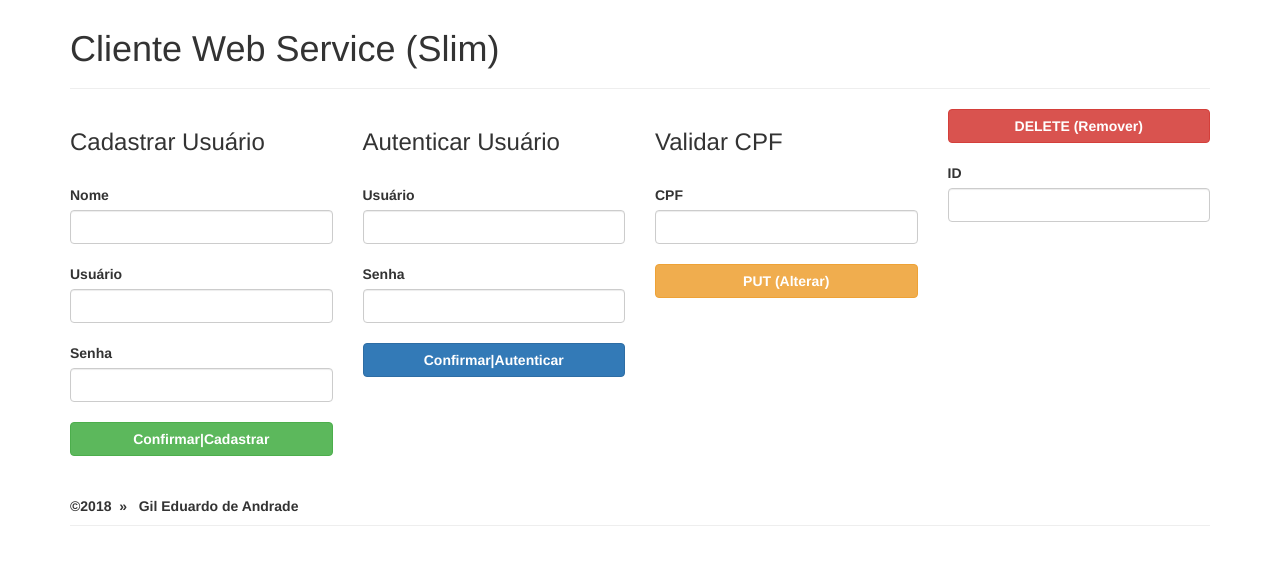
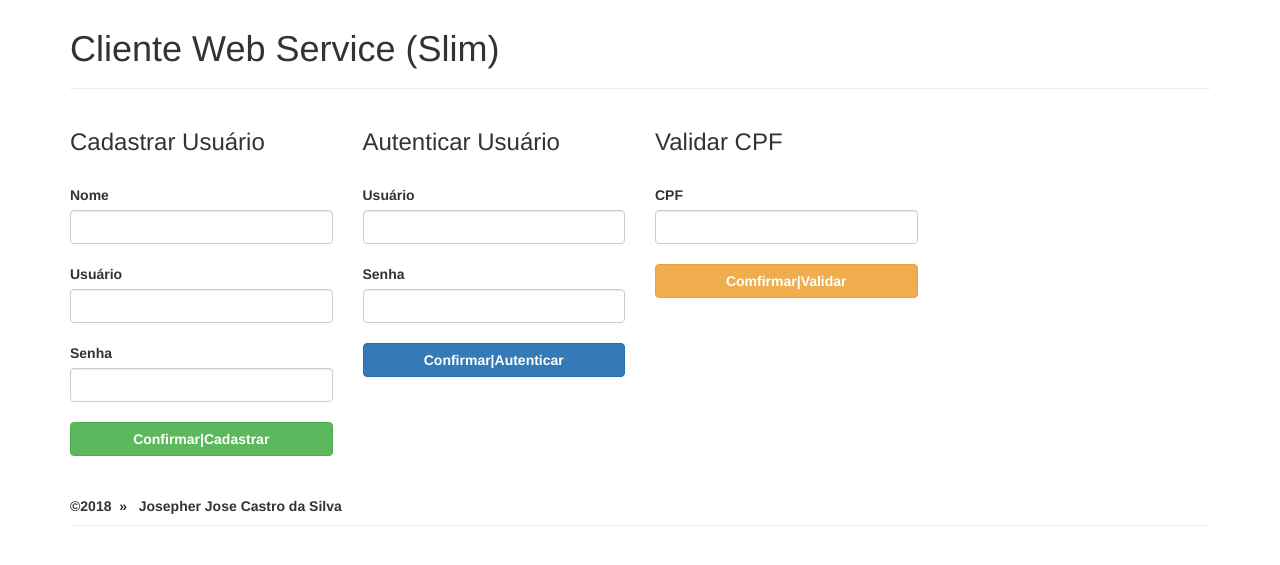
Before and after one commit to josepherCastro/API_Framework_Slim, a PHP site: page /API_Framework_Slim/ in a window 1280 px wide. Shown: the part 51-616 px from the top of the page. Run offline with PHP 8.4, Linux system fonts and the light colour scheme; some libraries are stand-ins or nearby versions.

Commit message:
Cadastar usuarios e Validar CPF - ok

```diff
--- a/Client/index.php
+++ b/Client/index.php
@@ -9,28 +9,18 @@
 			$get = GET();
 			$post = "";
 			$put = "";
-			$delete = "";
 		}
 		else if($_POST['botao'] == "post") {
 			// POST
 			$post = POST();
 			$get = "";
 			$put = "";
-			$delete = "";
 		}
 		else if($_POST['botao'] == "put") {
 			// PUT
 			$put = PUT();
 			$get = "";
 			$post = "";
-			$delete = "";
-		}
-		else if($_POST['botao'] == "delete") {
-			// DELETE
-			$delete = DELETE();
-			$get = "";
-			$post = "";
-			$put = "";
 		}
     }
 	else {
@@ -59,7 +49,13 @@
     <link href="bs/themes/signin.css" rel="stylesheet">
 
     <script src="https://ajax.googleapis.com/ajax/libs/jquery/2.1.1/jquery.min.js"></script>
-
+    <script type="text/javascript" src="https://cdnjs.cloudflare.com/ajax/libs/jquery.mask/1.14.0/jquery.mask.js"></script>
+		<script>
+    $(document).ready(function () {
+        var $seuCampoCpf = $("#CPF");
+        $seuCampoCpf.mask('000.000.000-00', {reverse: true});
+    });
+</script>
   </head>
 
   <body role="document">
@@ -106,7 +102,7 @@
 					<input type="name" class="form-control" name="usuario"  maxlength="255">
 					<br>
 					<label>Senha</label>
-					<input type="password" class="form-control" name="password"  maxlength="255">
+					<input type="password" class="form-control" name="password1"  maxlength="255">
 					<br>
 					<button type="submit" name="botao" value="post" class="btn btn-success btn-block">
 						<b>Confirmar|Cadastrar</b>
@@ -128,10 +124,10 @@
 					<br>
 					<!-- Dados de login -->
 					<label>Usuário</label>
-					<input type="text" class="form-control" name="user" maxlength="40">
+					<input type="name" class="form-control" name="usuario2" maxlength="40">
 					<br>
 					<label>Senha</label>
-					<input type="password" class="form-control" name="password" maxlength="40">
+					<input type="password" class="form-control" name="password2" maxlength="40">
 					<br>
 					<button type="submit" name="botao" value="get" class="btn btn-primary btn-block">
 						<b>Confirmar|Autenticar</b>
@@ -162,17 +158,12 @@
 				<div class='col-sm-3'>
 					<h3>Validar CPF</h3>
 					<br>
-					<!-- ID -->
 					<label>CPF</label>
-					<input type="number" class="form-control" name="id_put" maxlength="5">
+					<input type="text" class="form-control" name="CPF" id="CPF" maxlength="14">
 					<br>
 					<button type="submit" name="botao" value="put" class="btn btn-warning btn-block">
-						<b>PUT (Alterar)</b>
+						<b>Comfirmar|Validar</b>
 					</button>
-					<!-- Nome -->
-					<!-- <label>Produto</label>
-					<input type="text" class="form-control" name="nome_put" maxlength="40">
-					<br> -->
 					<?php
 						if($put != "") {
 							echo "<div class='alert alert-success' role='alert'>";
@@ -183,32 +174,11 @@
 						}
 					?>
 				</div>
-
-				<!-- DELETE -->
-				<div class='col-sm-3'>
-					<button type="submit" name="botao" value="delete" class="btn btn-danger btn-block">
-						<b>DELETE (Remover)</b>
-					</button>
-					<br>
-					<!-- ID -->
-					<label>ID</label>
-					<input type="text" class="form-control" name="id_delete" maxlength="5">
-					<br>
-					<?php
-						if($delete != "") {
-							echo "<div class='alert alert-success' role='alert'>";
-								$dadoJson = json_decode($delete);
-								$msg = $dadoJson->{'msg'};
-			   					echo "<strong>Retorno do Web Service!</strong><br>$msg";
-			 				echo "</div>";
-						}
-					?>
-				</div>
 			</div>
 		</form>
 
 		<div class="page-header">
-			<b>&copy;2018&nbsp;&nbsp;&raquo;&nbsp;&nbsp; Gil Eduardo de Andrade</b>
+			<b>&copy;2018&nbsp;&nbsp;&raquo;&nbsp;&nbsp; Josepher Jose Castro da Silva</b>
 		</div>
     </div> <!-- /container -->
 
--- a/Client/rotinas.php
+++ b/Client/rotinas.php
@@ -9,17 +9,17 @@
 	function GET() {
 
 		// DADO DE ENTRADA VAZIO - ERRO
-		if(($_POST['usuario'] || $_POST['password']) == "") {
+		if(($_POST['usuario2'] || $_POST['password2']) == "") {
 		 	return json_encode( array('msg' => '[ERRO] Preencha o Campo de Entrada!') );
 		}
 
 		// MONTA ARRAY DE DADOS
-		$dados = array('login' => mb_strtoupper($_POST['usuario'], 'UTF-8'),
-						'senha' => mb_strtoupper($_POST['password'], 'UTF-8'));
+		$dados = array(	'login' => mb_strtoupper($_POST['usuario2'], 'UTF-8'),
+						'senha' => mb_strtoupper($_POST['password2'], 'UTF-8'));
 
 
 		// INICIALIZA/CONFIGURA CURL
-		$curl = curl_init("http://localhost/ATV_API_Slim/rest.php/".json_encode($dados));
+		$curl = curl_init("http://localhost/API_Framework_Slim/rest.php/".json_encode($dados));
 		// CONFIGURA AS OPÇÕES (parâmetros)
 		curl_setopt($curl, CURLOPT_RETURNTRANSFER, true);
 		// INVOCA A URL DO WEBSERVICE
@@ -33,17 +33,17 @@
 	function POST() {
 
 		// DADO DE ENTRADA VAZIO - ERRO
-		if(($_POST['nome'] || $_POST['usuario'] || $_POST['password']) == "") {
+		if(($_POST['nome'] || $_POST['usuario'] || $_POST['password1']) == "") {
 			return json_encode( array('msg' => '[ERRO] Preencha o Campo de Entrada!') );
 		}
 
 		// MONTA ARRAY DE DADOS
 		$dados = array('nome' => mb_strtoupper($_POST['name'], 'UTF-8'),
 						'login' => mb_strtoupper($_POST['usuario'], 'UTF-8'),
-						'senha' => mb_strtoupper($_POST['password'], 'UTF-8'));
+						'senha' => mb_strtoupper($_POST['password1'], 'UTF-8'));
 
 		// INICIALIZA/CONFIGURA CURL
-		$curl = curl_init("http://localhost/ATV_API_Slim/rest.php");
+		$curl = curl_init("http://localhost/API_Framework_Slim/rest.php");
 		// CONFIGURA AS OPÇÕES (parâmetros)
 		curl_setopt($curl, CURLOPT_RETURNTRANSFER, true);
 		curl_setopt($curl, CURLOPT_POST, 'POST');
@@ -58,17 +58,17 @@
 	function PUT() {
 
 		// DADO DE ENTRADA VAZIO - ERRO
-		if($_POST['id_put'] == "" || $_POST['nome_put'] == "") {
+		if($_POST['CPF'] == "") {
 			return json_encode( array('msg' => '[ERRO] Preencha o Campo de Entrada!') );
 		}
 
 		// MONTA ARRAY DE DADOS
-		$dados = array('id' => $_POST['id_put'],
-			'nome' => mb_strtoupper($_POST['nome_put'], 'UTF-8')
+		$dados = array(
+			'cpf' => mb_strtoupper($_POST['CPF'], 'UTF-8')
 		);
 
 		// INICIALIZA/CONFIGURA CURL
-		$curl = curl_init("http://localhost/exemplo_aula/rest.php");
+		$curl = curl_init("http://localhost/API_Framework_Slim/rest.php");
 		// CONFIGURA AS OPÇÕES (parâmetros)
 		curl_setopt($curl, CURLOPT_RETURNTRANSFER, true);
 		curl_setopt($curl, CURLOPT_CUSTOMREQUEST, 'PUT');
@@ -80,27 +80,4 @@
 		return $curl_resposta;
 
 	}
-
-	function DELETE() {
-
-		// DADO DE ENTRADA VAZIO - ERRO
-		if($_POST['id_delete'] == "") {
-			return json_encode( array('msg' => '[ERRO] Preencha o Campo de Entrada!') );
-		}
-
-		// MONTA ARRAY DE DADOS
-		$dados = array('id' => $_POST['id_delete']);
-
-		// INICIALIZA/CONFIGURA CURL
-		$curl = curl_init("http://localhost/exemplo_aula/rest.php");
-		// CONFIGURA AS OPÇÕES (parâmetros)
-		curl_setopt($curl, CURLOPT_RETURNTRANSFER, true);
-		curl_setopt($curl, CURLOPT_CUSTOMREQUEST, 'DELETE');
-		curl_setopt($curl, CURLOPT_POSTFIELDS, json_encode($dados));
-		// INVOCA A URL DO WEBSERVICE
-		$curl_resposta = curl_exec($curl);
-		curl_close($curl);
-
-		return $curl_resposta;
-	}
 ?>
```
Also changed, not shown: Client/Mascara_CPF.php (added, +16 -0 lines), Verifica_CPF.php (added, +43 -0 lines), rest.php (+20 -32 lines).
